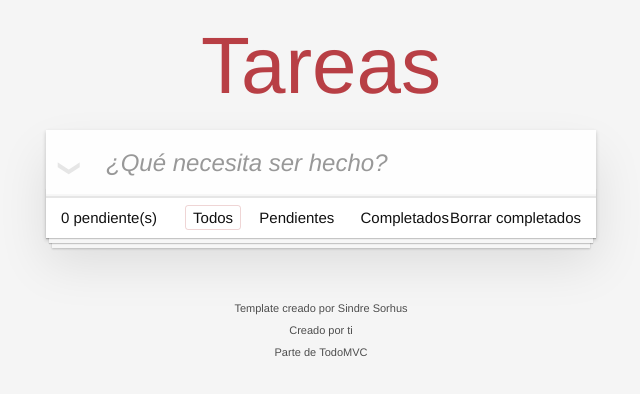
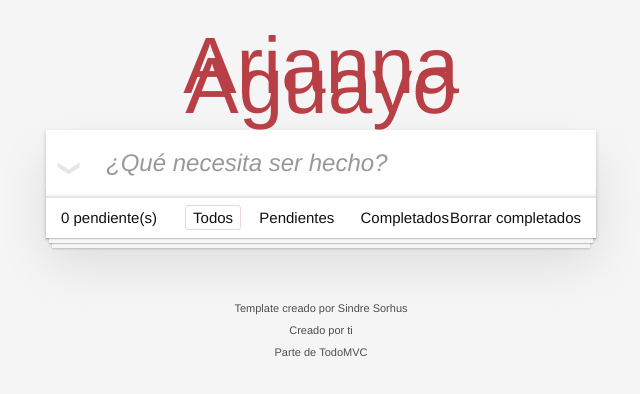
Before and after one commit to AlfredoGoatache/todos-JS, a website built with webpack: page src/index.html in a window 1280 px wide. Shown: the whole page, without its empty margins (319-959 px from the left). Built offline with nearby package versions, Linux system fonts and the light colour scheme; some packages are replaced by stand-ins of ours.

Commit message:
modificacion del titulo

```diff
--- a/src/index.html
+++ b/src/index.html
@@ -1,14 +1,16 @@
 <!doctype html>
 <html lang="en">
+
 <head>
 	<meta charset="utf-8">
 	<meta name="viewport" content="width=device-width, initial-scale=1">
 	<title>Template • TodoMVC</title>
 </head>
+
 <body>
 	<section class="todoapp">
 		<header class="header">
-				<h1>Tareas</h1>
+			<h1>Arianna Aguayo</h1>
 			<input class="new-todo" placeholder="¿Qué necesita ser hecho?" autofocus>
 		</header>
 		<!-- This section should be hidden by default and shown when there are todos -->
@@ -66,4 +68,5 @@
 
 
 </body>
+
 </html>
```
Lines whose indentation alone changed are shown as unchanged.
